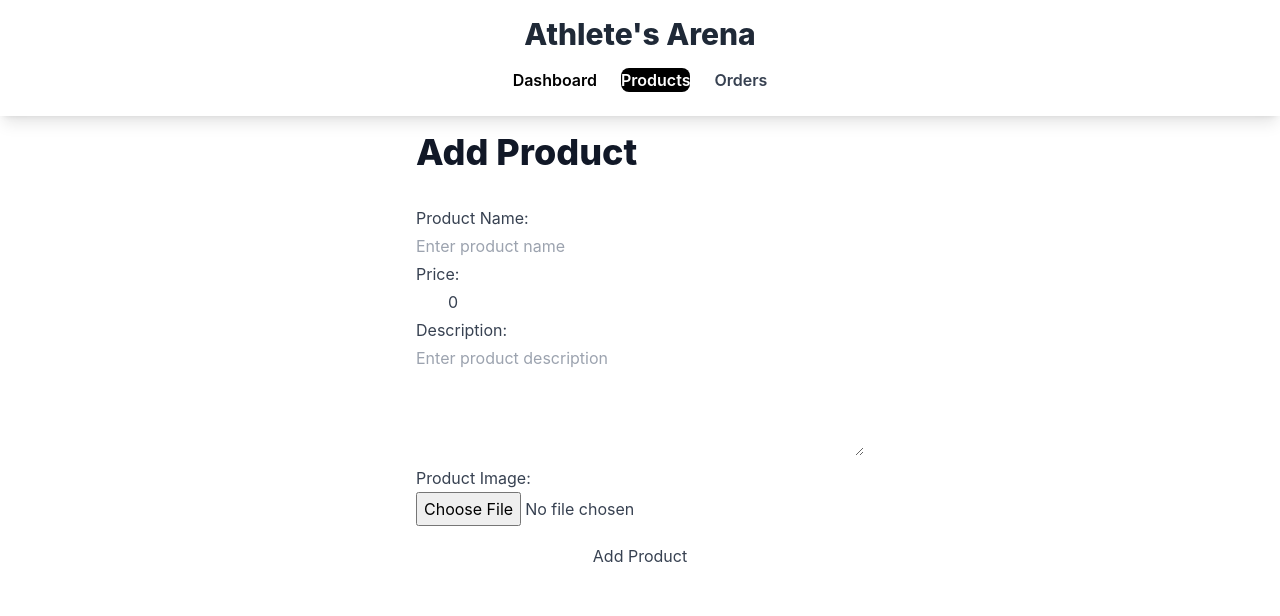
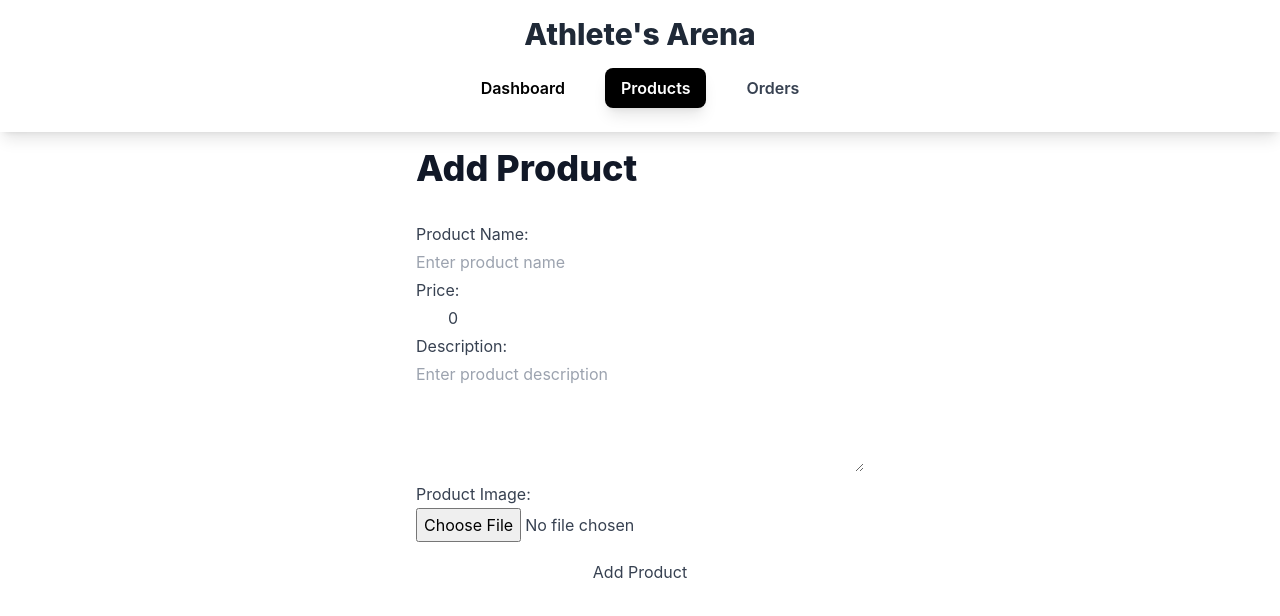
Before and after one commit to SdbnCode/ecom-platform, a Next.js app: page /admin/products/new in a window 1280 px wide. Shown: the top 616 px of the page. Built offline with nearby package versions, Linux system fonts and the light colour scheme.

Commit message:
Update the navbar menu options since removing daisyui

```diff
--- a/src/app/admin/page.tsx
+++ b/src/app/admin/page.tsx
@@ -5,6 +5,7 @@
   CardDescription,
   CardHeader,
 } from "@/components/ui/card";
+
 interface dashboardStatsProps {
   title: string;
   value: string | number;
--- a/src/app/components/adminNav.tsx
+++ b/src/app/components/adminNav.tsx
@@ -8,7 +8,7 @@
   const [mobileMenuOpen, setMobileMenuOpen] = useState(false);
   const [activeTab, setActiveTab] = useState("dashboard");
 
-  // Update the active tab based on the current URL path
+  // To update the active tab based on the current URL path
   useEffect(() => {
     const path = window.location.pathname;
     if (path.includes("/admin/products")) {
@@ -49,7 +49,7 @@
         <div className="flex gap-6">
           <a
             role="tab"
-            className={`tab ${activeTab === "dashboard" ? "tab-active bg-black text-white" : "text-black hover:text-slate-800"} rounded-lg font-semibold`}
+            className={`tab ${activeTab === "dashboard" ? "tab-active bg-black text-white shadow-lg" : "text-black hover:text-slate-800"} rounded-lg px-4 py-2 font-semibold`}
             onClick={() => setActiveTab("dashboard")}
           >
             <Link href="/admin/" className="no-underline">
@@ -58,7 +58,7 @@
           </a>
           <a
             role="tab"
-            className={`tab ${activeTab === "products" ? "tab-active bg-black text-white" : "text-black hover:text-slate-700"} rounded-lg font-semibold`}
+            className={`tab ${activeTab === "products" ? "tab-active bg-black text-white shadow-lg" : "text-black hover:text-slate-700"} rounded-lg px-4 py-2 font-semibold`}
             onClick={() => setActiveTab("products")}
           >
             <Link href="/admin/products" className="no-underline">
@@ -67,7 +67,7 @@
           </a>
           <a
             role="tab"
-            className={`tab ${activeTab === "orders" ? "tab-active bg-black text-white" : "text-gray-700 hover:text-slate-700"} rounded-lg font-semibold`}
+            className={`tab ${activeTab === "orders" ? "tab-active bg-black text-white shadow-lg" : "text-gray-700 hover:text-slate-700"} rounded-lg px-4 py-2 font-semibold`}
             onClick={() => setActiveTab("orders")}
           >
             <Link href="/admin/orders" className="no-underline">
@@ -112,7 +112,7 @@
               href="/admin/Dashboard"
               className={`block rounded-lg px-4 py-3 text-lg font-semibold ${
                 activeTab === "dashboard"
-                  ? "bg-black text-white"
+                  ? "bg-black text-white shadow-lg"
                   : "text-gray-900 hover:bg-gray-400"
               }`}
               onClick={() => {
@@ -126,7 +126,7 @@
               href="/admin/products"
               className={`block rounded-lg px-4 py-3 text-lg font-semibold ${
                 activeTab === "products"
-                  ? "bg-black text-white"
+                  ? "bg-black text-white shadow-lg"
                   : "text-gray-900 hover:bg-gray-400"
               }`}
               onClick={() => {
@@ -140,7 +140,7 @@
               href="/admin/orders"
               className={`block rounded-lg px-4 py-3 text-lg font-semibold ${
                 activeTab === "orders"
-                  ? "bg-black text-white"
+                  ? "bg-black text-white shadow-lg"
                   : "text-gray-900 hover:bg-gray-400"
               }`}
               onClick={() => {
```
Also changed, not shown: 1 other file (tests, documents, lock files or other folders).
